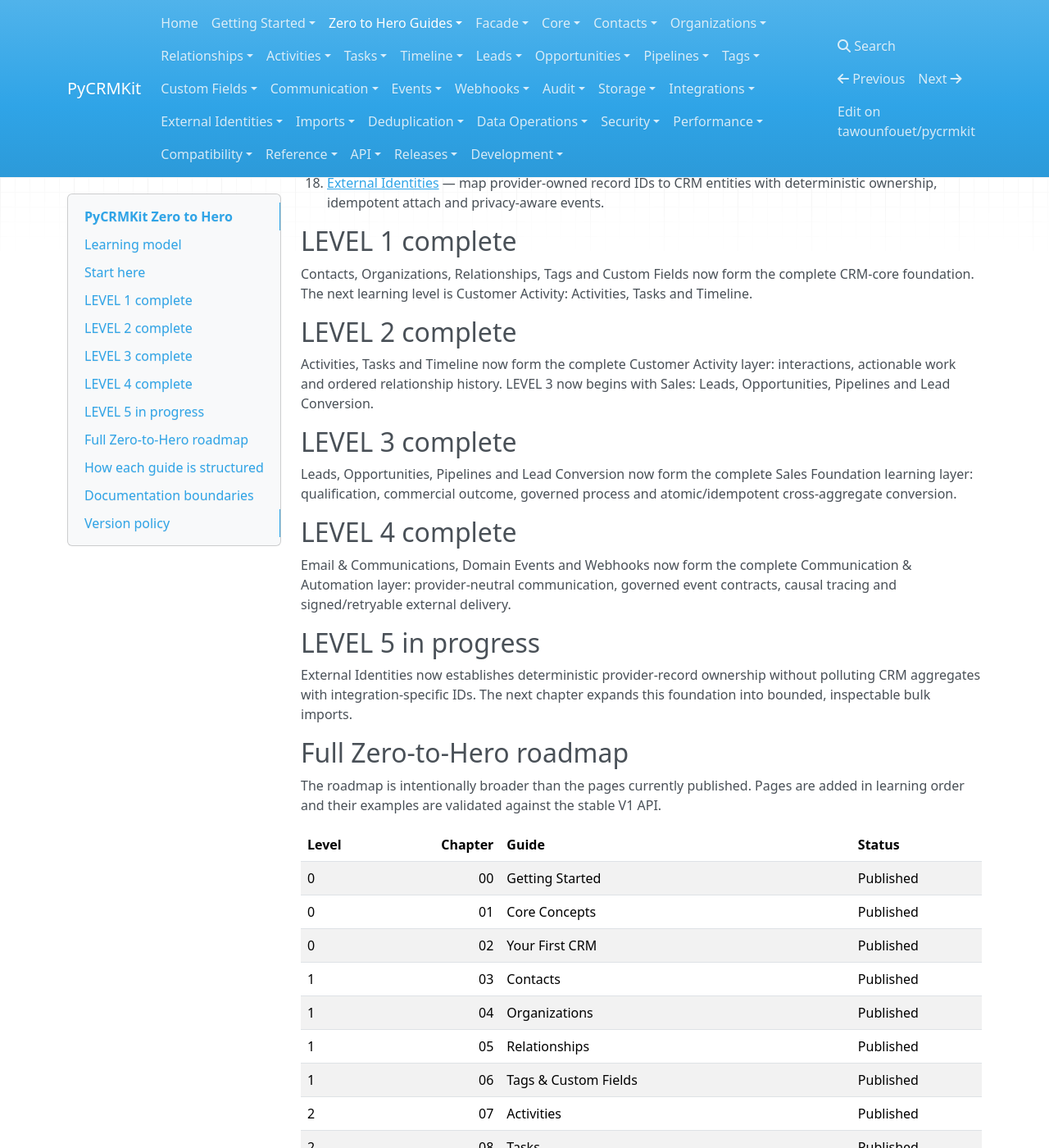
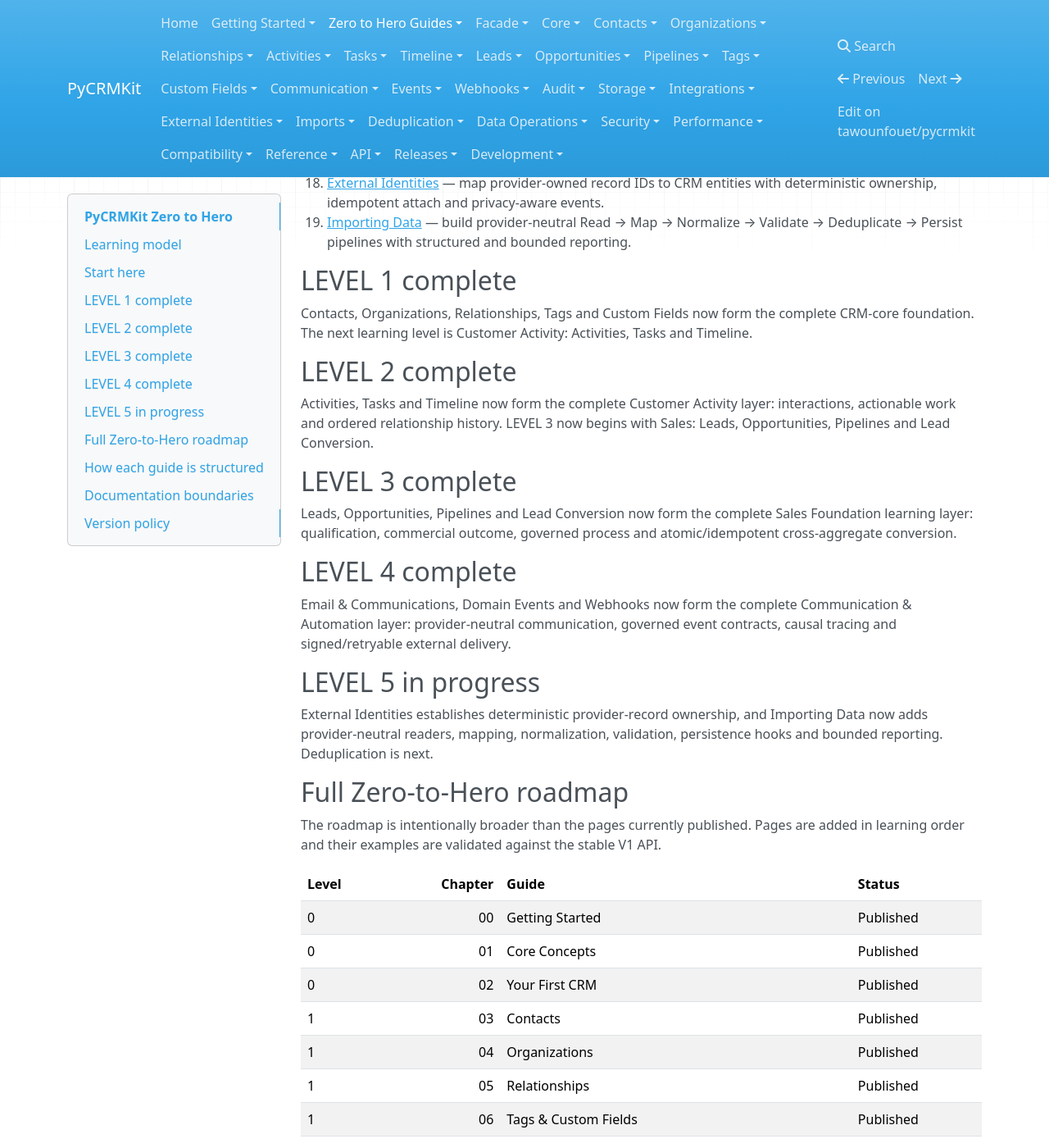
Before and after one commit to tawounfouet/pycrmkit, an MkDocs documentation site: the page built from docs/guides/index.md, in a window 1280 px wide and 1400 px high, scrolled down 1344 px. Shown: the whole window at 82% size. Built offline with MkDocs 1.6.1, drawn with Linux system fonts in a browser that asks for light colours; nearby versions of some CDN libraries.

Commit message:
docs(guides): publish importing data learning chapter

```diff
--- a/docs/guides/index.md
+++ b/docs/guides/index.md
@@ -51,6 +51,7 @@
 16. [Domain Events](15_domain_events.md) — govern immutable versioned event envelopes, deterministic serialization, in-process subscriptions and causal tracing.
 17. [Webhooks](16_webhooks.md) — deliver committed DomainEvents externally with signed, idempotent, retryable HTTP delivery.
 18. [External Identities](17_external_identities.md) — map provider-owned record IDs to CRM entities with deterministic ownership, idempotent attach and privacy-aware events.
+19. [Importing Data](18_importing_data.md) — build provider-neutral Read → Map → Normalize → Validate → Deduplicate → Persist pipelines with structured and bounded reporting.
 
 ## LEVEL 1 complete
 
@@ -70,7 +71,7 @@
 
 ## LEVEL 5 in progress
 
-External Identities now establishes deterministic provider-record ownership without polluting CRM aggregates with integration-specific IDs. The next chapter expands this foundation into bounded, inspectable bulk imports.
+External Identities establishes deterministic provider-record ownership, and Importing Data now adds provider-neutral readers, mapping, normalization, validation, persistence hooks and bounded reporting. Deduplication is next.
 
 ## Full Zero-to-Hero roadmap
 
```
Also changed, not shown: other parts of docs/guides/index.md (+1 -1 lines).
